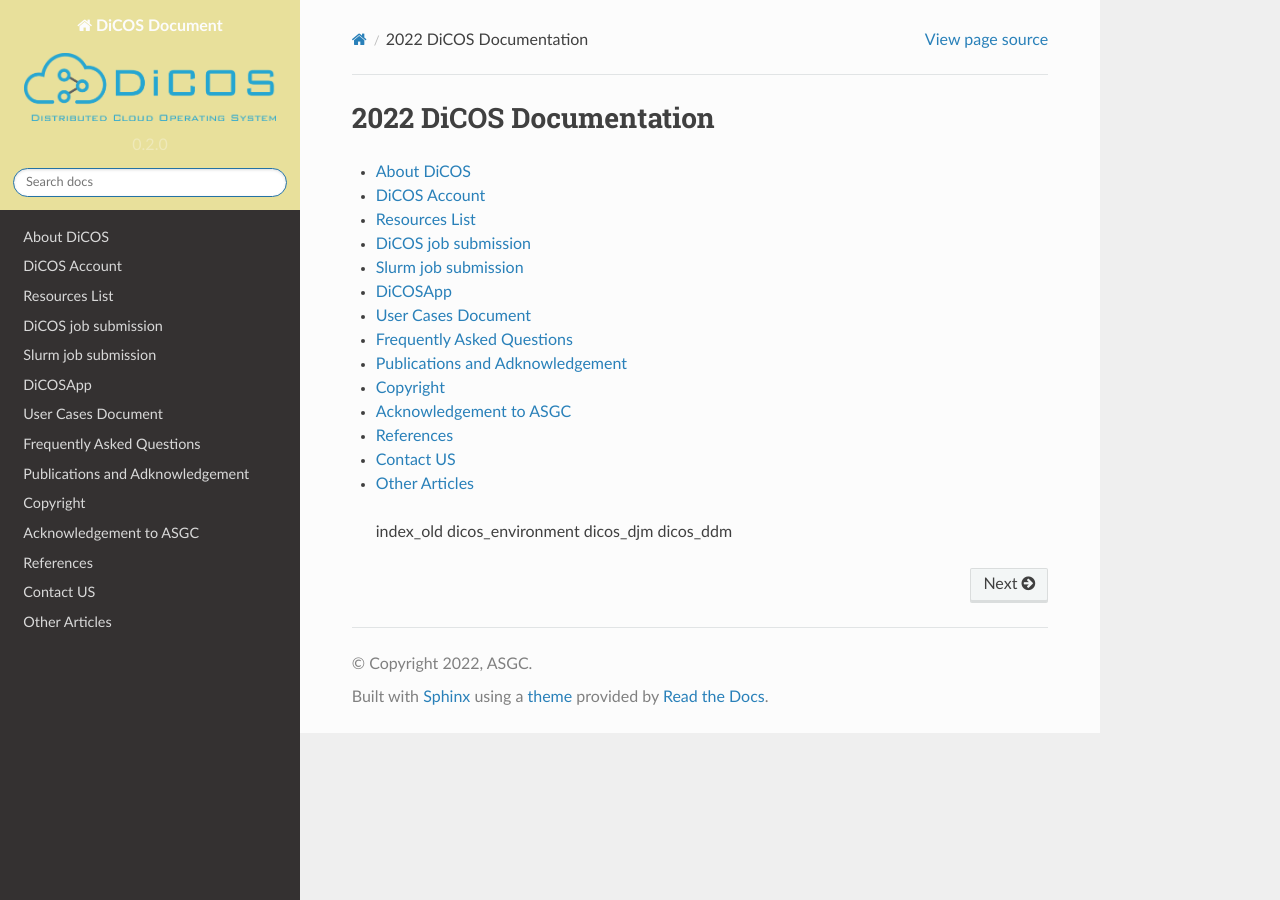
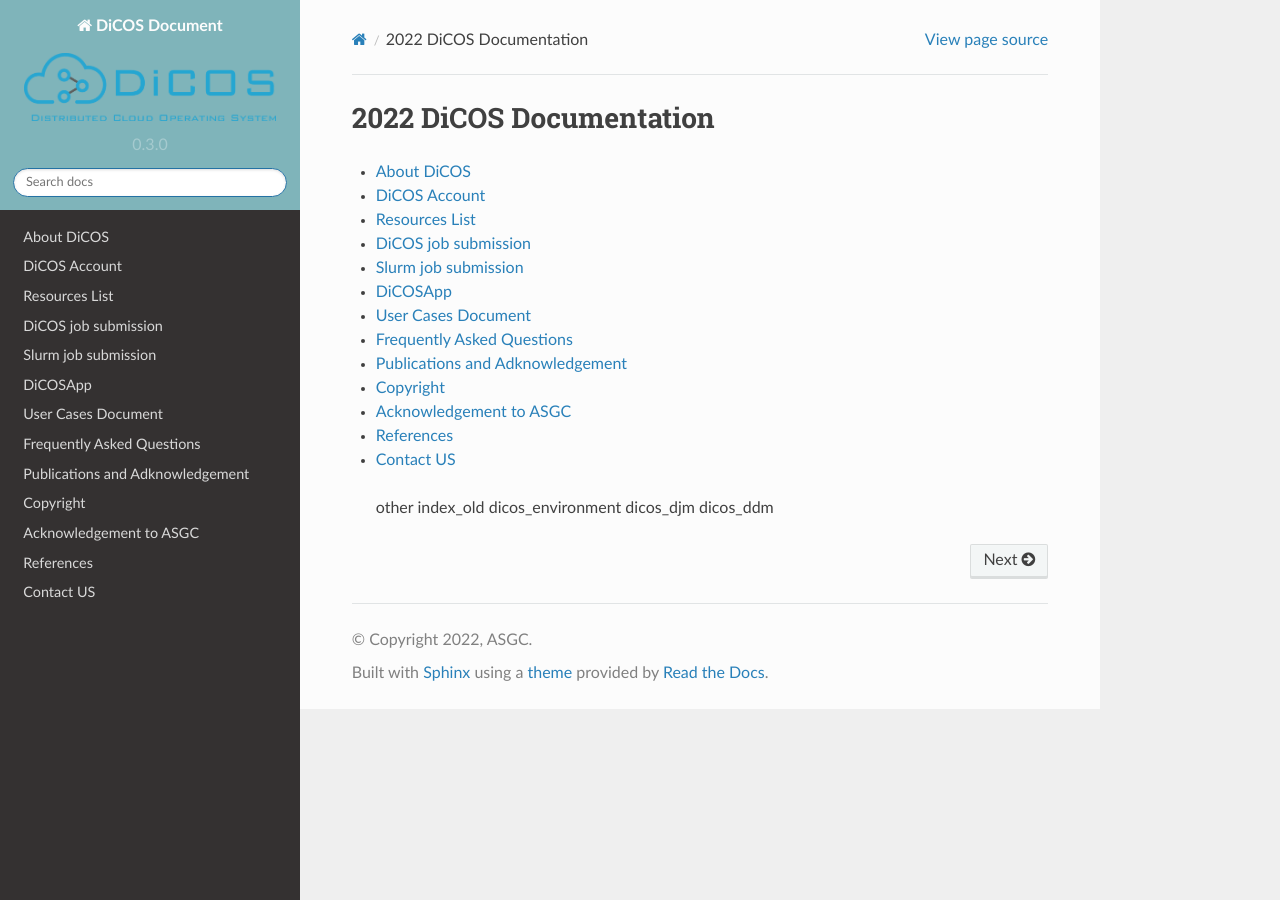
Before and after one commit to ASGCOPS/dicos_document, a Sphinx documentation site: the page built from docs/source/index.rst, in a window 1280 px wide. Built offline with Sphinx 7.4.7 and the Read the Docs theme 2.0.0, drawn with Linux system fonts in a browser that asks for light colours.

Commit message:
Revise index.rst

```diff
--- a/docs/source/conf.py
+++ b/docs/source/conf.py
@@ -7,7 +7,7 @@
 author = 'Jing-Ya You, Felix Lee, Mike Yang'
 
 release = '1'
-version = '0.2.0'
+version = '0.3.0'
 
 # -- General configuration
 
@@ -40,5 +40,5 @@
     'display_github': False,
 }
 html_theme_options = {
-    'style_nav_header_background' : "#e8e09b"
+    'style_nav_header_background' : "#7fb4ba"
 }
--- a/docs/source/index.rst
+++ b/docs/source/index.rst
@@ -13,10 +13,10 @@
    faq
    publication_acknowledgement
    contact_us
-   other
 
 ..
 
+   other
    index_old
    dicos_environment
    dicos_djm
```
Also changed, not shown: 1 other file.
